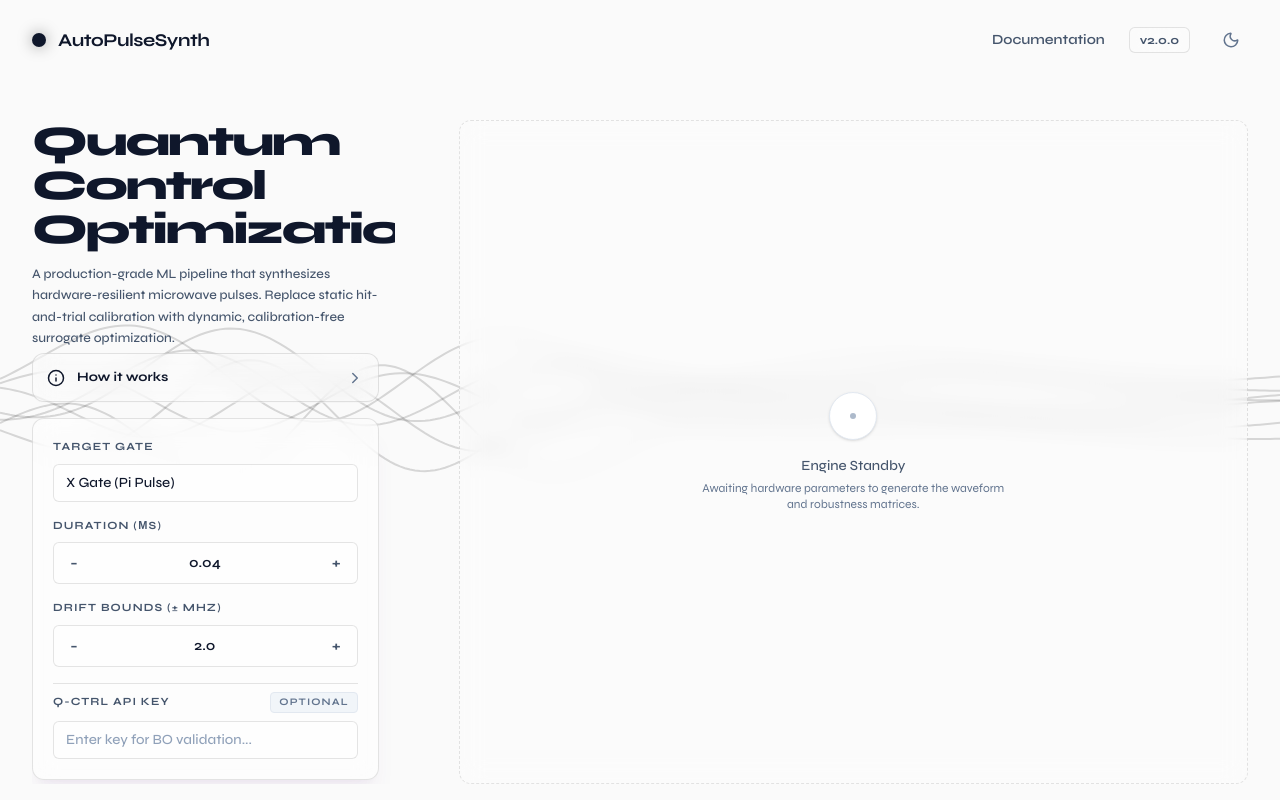
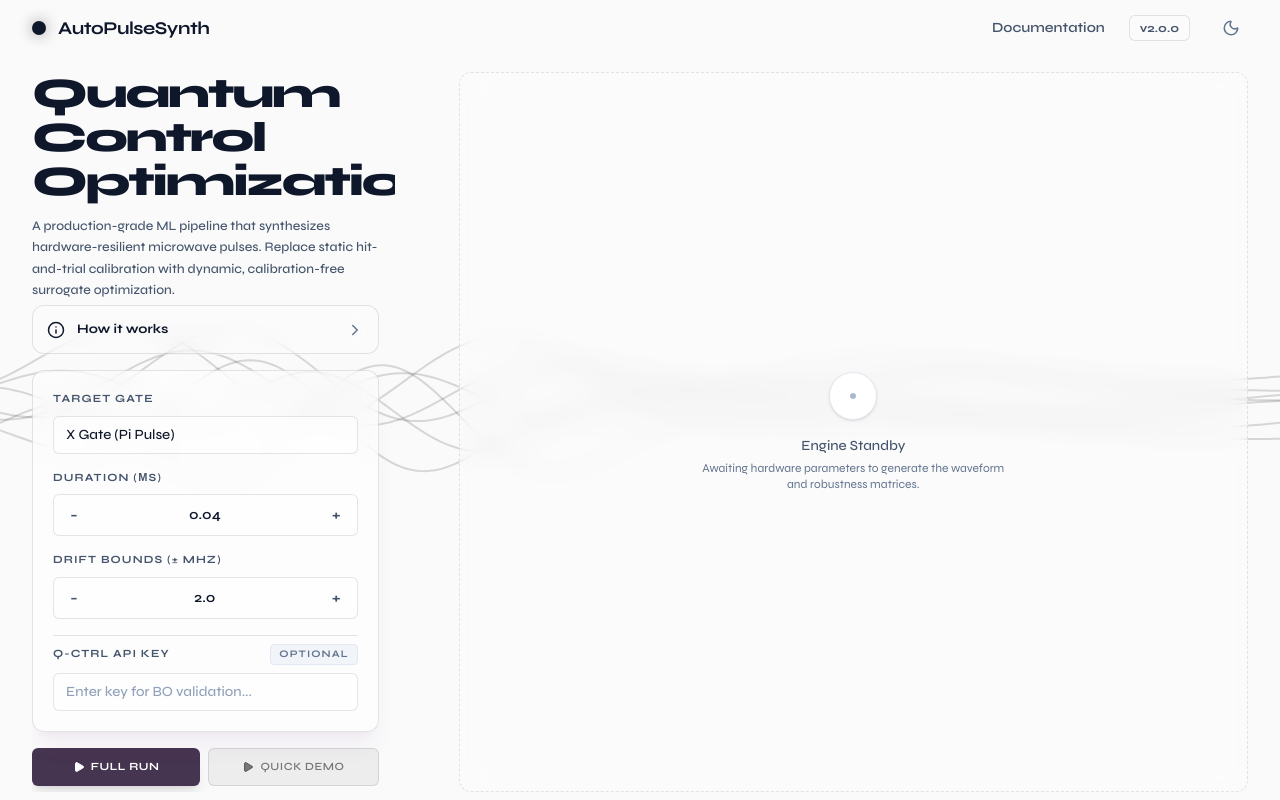
Before and after one commit to HABER7789/AutoPulseSynth, a Next.js app in the folder frontend/: page / in a window 1280 px wide. Built offline with nearby package versions, Linux system fonts and the light colour scheme.

Commit message:
UI: Thinner navbar, tighter spacing, side-by-side buttons to eliminate scrolling

```diff
--- a/frontend/src/app/page.tsx
+++ b/frontend/src/app/page.tsx
@@ -123,7 +123,7 @@ export default function AutoPulseDashboard() {
       <div className="relative z-10 flex flex-col h-full min-h-screen">
         {/* Top Navbar */}
         <nav className={`sticky top-0 z-50 transition-colors duration-300 ${theme.nav}`}>
-        <div className="w-full max-w-[1536px] mx-auto px-8 h-20 flex items-center justify-between">
+        <div className="w-full max-w-[1536px] mx-auto px-8 h-14 flex items-center justify-between">
           <div className="flex items-center space-x-3">
             <div className={`w-3.5 h-3.5 rounded-full ${isDark ? 'bg-zinc-100 shadow-[0_0_15px_rgba(255,255,255,0.8)]' : 'bg-slate-900 shadow-[0_0_15px_rgba(0,0,0,0.4)]'}`} />
             <span className={`text-lg font-bold tracking-tight ${theme.textMain}`}>AutoPulseSynth</span>
@@ -166,7 +166,7 @@ export default function AutoPulseDashboard() {
         </div>
       )}
 
-      <main className="w-full max-w-[1536px] mx-auto px-6 lg:px-8 py-4 min-h-[calc(100vh-80px)] lg:h-[calc(100vh-80px)] flex flex-col pt-6 lg:pt-10">
+      <main className="w-full max-w-[1536px] mx-auto px-6 lg:px-8 py-2 min-h-[calc(100vh-56px)] lg:h-[calc(100vh-56px)] flex flex-col pt-3 lg:pt-4">
 
         <div className="grid grid-cols-1 lg:grid-cols-12 gap-8 lg:gap-16 flex-1 min-h-0">
 
@@ -283,10 +283,11 @@ export default function AutoPulseDashboard() {
                 </div>
               )}
 
+              <div className="flex gap-2">
                 <button
                   type="submit"
                   disabled={loading}
-                className={`w-full flex items-center justify-center py-3 rounded-md text-[13px] font-bold uppercase tracking-wider transition-all ${
+                  className={`flex-1 flex items-center justify-center py-2.5 rounded-md text-[11px] font-bold uppercase tracking-wider transition-all ${
                     loading ? theme.btnDisabled + ' cursor-not-allowed' : theme.btnPrimary + ' active:scale-[0.98]'
                   }`}
                 >
@@ -300,7 +301,7 @@ export default function AutoPulseDashboard() {
                     </span>
                   ) : (
                     <span className="flex items-center">
-                    <Play size={14} className="mr-2 fill-current" /> Run Surrogate Optimization
+                      <Play size={12} className="mr-1.5 fill-current" /> Full Run
                     </span>
                   )}
                 </button>
@@ -309,12 +310,13 @@ export default function AutoPulseDashboard() {
                   type="button"
                   disabled={loading}
                   onClick={(e) => handleSynthesize(e, true)}
-                className={`w-full flex items-center justify-center py-2.5 rounded-md text-[11px] font-semibold uppercase tracking-wider transition-all mt-2 ${
+                  className={`flex-1 flex items-center justify-center py-2.5 rounded-md text-[11px] font-semibold uppercase tracking-wider transition-all ${
                     loading ? theme.btnDisabled + ' cursor-not-allowed' : (isDark ? 'bg-white/5 text-white/60 hover:bg-white/10 border border-white/10' : 'bg-black/5 text-black/50 hover:bg-black/10 border border-black/10') + ' active:scale-[0.98]'
                   }`}
                 >
-                <Play size={12} className="mr-2 fill-current" /> Quick Demo (~15s)
+                  <Play size={12} className="mr-1.5 fill-current" /> Quick Demo
                 </button>
+              </div>
             </form>
 
           </div>
```
Lines whose indentation alone changed are shown as unchanged.
